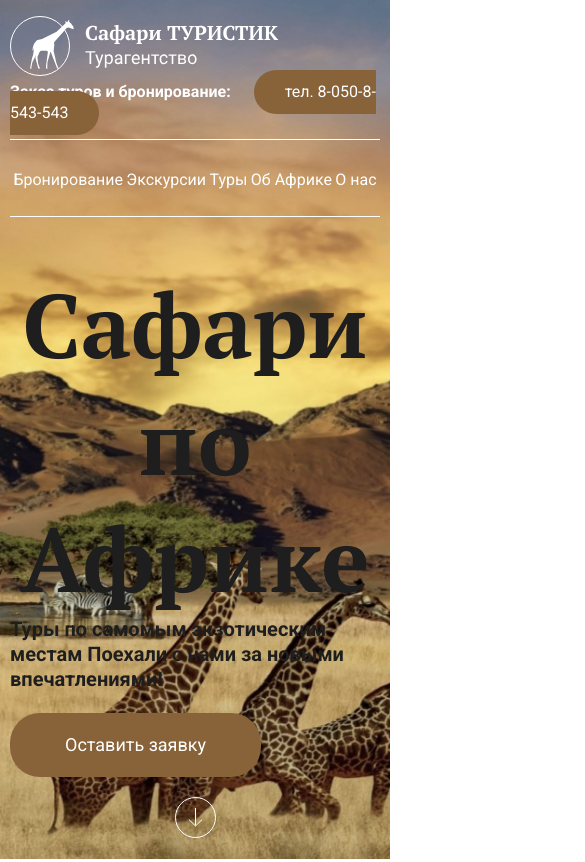
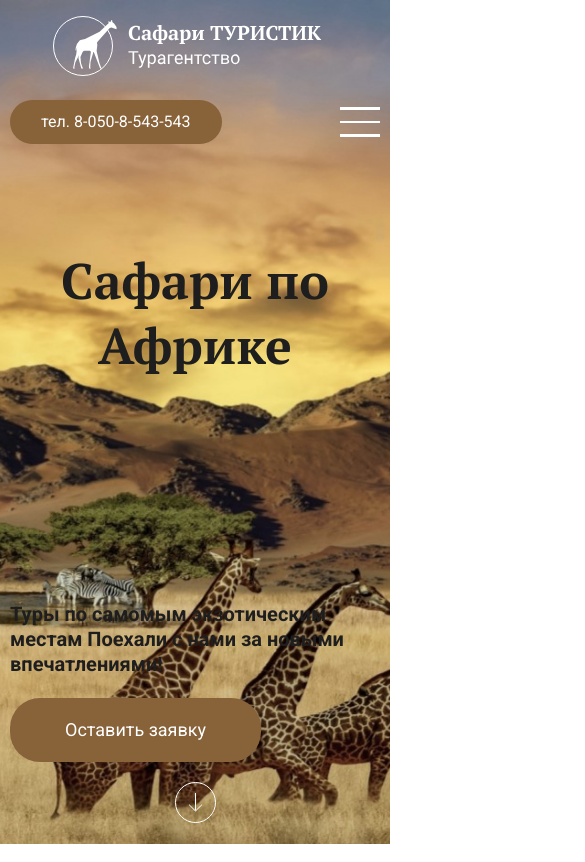
Before and after one commit to SergeyIvanov85/Safari, a plain HTML site: page index.html in a window 390 px wide. Shown: the top 862 px of the page, 585 px wide, since content can reach past the window. Drawn offline with nearby package versions, Linux system fonts and the light colour scheme.

Commit message:
commit adaptive, burger menu, header+2nd section

```diff
--- a/css/style.css
+++ b/css/style.css
@@ -389,7 +389,7 @@ a{
 .footer__box{
   display: flex;
   justify-content: space-between;
-  color: #fff;
+  color: rgba(255, 255, 255, .8);
   font-size: 14px;
   line-height: 130%;
   max-width: 830px;
@@ -401,29 +401,114 @@ a{
 .footer__box-title{
   margin-bottom: 7px;
   font-weight: 500;
+  color: #fff;
 }
 .footer__copy{
   margin-bottom: 3px;
-  opacity: 0.8;
+
 }
 .footer__link{
 text-decoration: underline;
-opacity: 0.8;
+
 }
 .footer__address{
   width: 165px;
+}
 
-}
-.footer__address-text{
-  opacity: 0.8;
-}
 .footer__cotacts{
   width: 210px;
 }
-.footer__phone{
-  opacity: 0.8;
+.footer__mail{
+   display: block;
 }
-.footer__mail{
-  opacity: 0.8;
+.menu__btn{
+  display: none;
+}
+
+@media (max-width: 1140px){
+  .direction__inner{
+    grid-template-columns: repeat(3, 1fr);
+    grid-gap: 20px;
+  }
+  .direction__img{
+    width: 100%;
+  }
+}
+
+
+@media (max-width: 800px){
+  .header__phone span{
+    display: none;
+  }
+}
+@media (max-width: 560px){
+  .header__title{
+    font-size: 50px;
+  }
+  .menu__btn{
+  display: inline-block;
+  width: 40px;
+  height: 30px;
+  border: none;
+  padding: 0;
+  background-color: transparent;
+  position: absolute;
+  right: 10px;
+  top: 107px;
+}
+.menu__btn::after,
+.menu__btn::before{
+  content: '';
+  position: absolute;
+  width: 100%;
+  left: 0;
+  background-color: #fff;
+}
+.menu__btn::before{
+  top: 0;
+  height: 2.5px;
+}
+.menu__btn::after{
+  bottom: 0;
+  height: 3px;
+}
+.menu__btn span{
   display: block;
+  height: 2px;
+  background-color: #fff;
 }
+
+.menu__list{
+  transform: translateY(-200%);
+    display: block;
+    background-color: #886239;
+    padding: 10px 0;
+    position: absolute;
+    left: 0;
+    right: 0;
+}
+.menu__list.menu__list--active{
+   transform: translateY(0%);
+   transition: all .5s;
+}
+.menu__link{
+  padding: 10px;
+  display: block;
+  text-align: center;
+}
+.logo{
+  width: 100%;
+  margin-bottom: 30px;
+  text-align: center;
+}
+.menu{
+  border: none;
+}
+.header__phone-number{
+  margin-left: 0;
+}
+  .direction__inner{
+    grid-template-columns: repeat(2, 1fr);
+    grid-gap: 10px;
+  }
+}
--- a/index.html
+++ b/index.html
@@ -26,10 +26,13 @@
             <img class="logo__img" src="images/logo.svg" alt="logo">
           </a>
           <div class="header__phone">
-            Заказ туров и бронирование:
+            <span>Заказ туров и бронирование:</span>
             <a href="tel:80508543543" class="header__phone-number">тел. 8-050-8-543-543</a>
           </div>
           <nav class="menu">
+            <button class="menu__btn">
+              <span class="row"></span>
+            </button>
             <ul class="menu__list">
               <li class="menu__item">
                 <a href="#" class="menu__link">Бронирование</a>
@@ -113,6 +116,7 @@
       </div>
     </div>
   </div>
+  <!--
   <section class="travel-info">
     <div class="container">
       <h2 class="travel-info__title title">
@@ -375,7 +379,7 @@
         </div>
       </div>
     </div>
-  </footer>
+  </footer> -->
 
 
 
--- a/js/main.js
+++ b/js/main.js
@@ -25,4 +25,8 @@ $(function () {
       preload: [0, 1] // Will preload 0 - before current, and 1 after the current image
     },
   });
+
+  $('.menu__btn').on('click', function(){
+    $('.menu__list').toggleClass('menu__list--active');
+  });
 });
```
